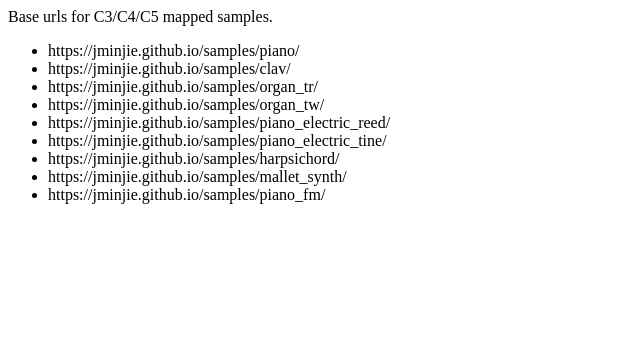
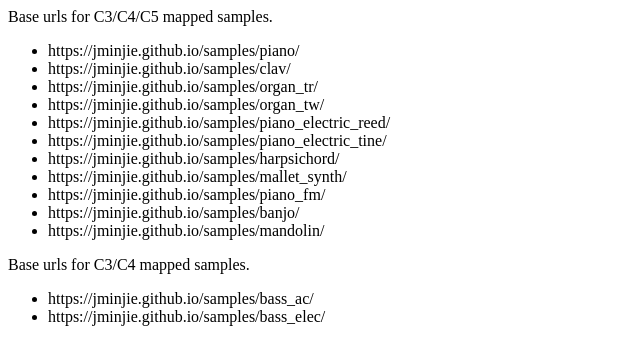
Before and after one commit to jminjie/samples, a plain HTML site: page index.html in a window 1280 px wide. Shown: the whole page, without its empty margins (0-640 px from the left). Drawn offline with Linux system fonts and the light colour scheme.

Commit message:
Add more samples

```diff
--- a/index.html
+++ b/index.html
@@ -1,7 +1,6 @@
 <html>
     <body>
-        <p> Base urls for C3/C4/C5 mapped samples.
-        </p>
+        <p>Base urls for C3/C4/C5 mapped samples.</p>
         <ul>
             <li>https://jminjie.github.io/samples/piano/</li>
             <li>https://jminjie.github.io/samples/clav/</li>
@@ -12,6 +11,13 @@
             <li>https://jminjie.github.io/samples/harpsichord/</li>
             <li>https://jminjie.github.io/samples/mallet_synth/</li>
             <li>https://jminjie.github.io/samples/piano_fm/</li>
+            <li>https://jminjie.github.io/samples/banjo/</li>
+            <li>https://jminjie.github.io/samples/mandolin/</li>
+        </ul>
+        <p>Base urls for C3/C4 mapped samples.</p>
+        <ul>
+            <li>https://jminjie.github.io/samples/bass_ac/</li>
+            <li>https://jminjie.github.io/samples/bass_elec/</li>
         </ul>
     </body>
 </html>
```
Also changed, not shown: 12 other files.
